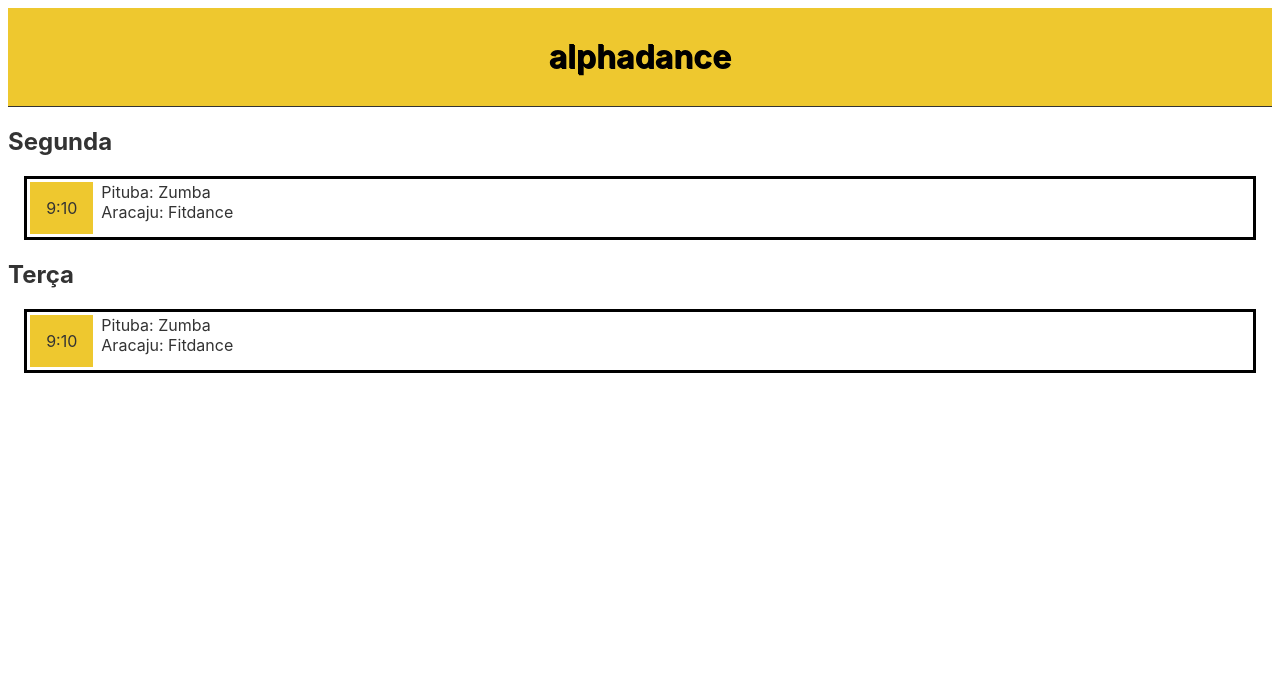
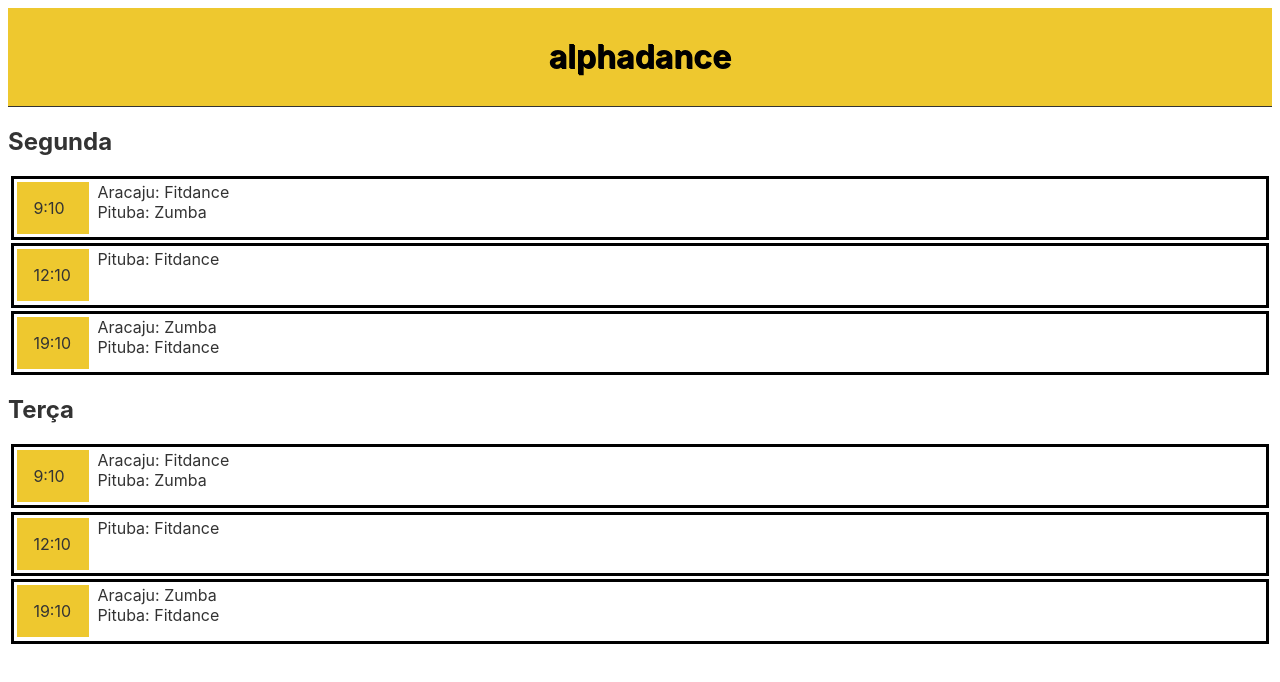
Before and after one commit to evandrojr/alphadance, a Svelte app: page / in a window 1280 px wide. Shown: the top 682 px of the page. Built offline with nearby package versions, Linux system fonts and the light colour scheme.

Commit message:
leitura efetuada com sucesso!

```diff
--- a/src/App.svelte
+++ b/src/App.svelte
@@ -4,6 +4,7 @@
 	function tranformarParaAtividadesPorHora() {
 		let trans=[];
 		let transAtividadesPorDia;
+		let transAtividadesAgrupadasPorHora;
 		const nomesAtividades = {f: 'Fitdance', z: 'Zumba' };
 
 		atividades.forEach(atividadesPorDia => {
@@ -19,12 +20,20 @@
 					aulasHorarios[1].forEach(horario => {
 						console.log('horario', horario);
 						if(horario==h){
-							transAtividadesPorDia.horarios.push({h: horario, atividade: nomesAtividades[aulasHorarios[0]], local: local.nome });
+							transAtividadesPorDia.horarios.push({hora: horario, atividade: nomesAtividades[aulasHorarios[0]], local: local.nome });
 						}
 					});
 				});
 			 });
 		 }
+
+		transAtividadesAgrupadasPorHora = transAtividadesPorDia.horarios.reduce(function (r, a) {
+				r[a.hora] = r[a.hora] || [];
+				r[a.hora].push(a);
+				return r;
+		}, Object.create(null));
+		transAtividadesPorDia.horarios= transAtividadesAgrupadasPorHora;
+
 		 trans.push(transAtividadesPorDia);
 
 		});
@@ -46,12 +55,13 @@
       border-color: black;
       border-style: solid;
       display: flex;
-	  margin: 1rem;
+	  margin: .2rem;
 	  padding: .2rem;
 
     }
 
     [horario] {
+	  width: 2.5em;
       padding: 1rem;
 	}
 
@@ -82,16 +92,18 @@
 
 <div>
 
-{#each tranformarParaAtividadesPorHora() as atividade}
-    <h2>{atividade.diaSemana}</h2>
-    <div atividades-por-horario>
-      <div horario fundo-amarelo>9:10</div>
-      <div>
-        <div local-e-atividade>Pituba: Zumba</div>
-        <div local-e-atividade>Aracaju: Fitdance</div>
-
-      </div>
-    </div>
+{#each tranformarParaAtividadesPorHora() as dia}
+    <h2>{dia.diaSemana}</h2>
+	{#each Object.keys(dia.horarios) as hora}
+		<div atividades-por-horario>
+		<div horario fundo-amarelo>{hora}:10</div>
+		<div>
+		{#each Object.values(dia.horarios[hora]) as aula}
+			<div local-e-atividade>{aula.local}: {aula.atividade}</div>
+		{/each}
+		</div>
+		</div>
+	{/each}
 {/each}
 
 
```
